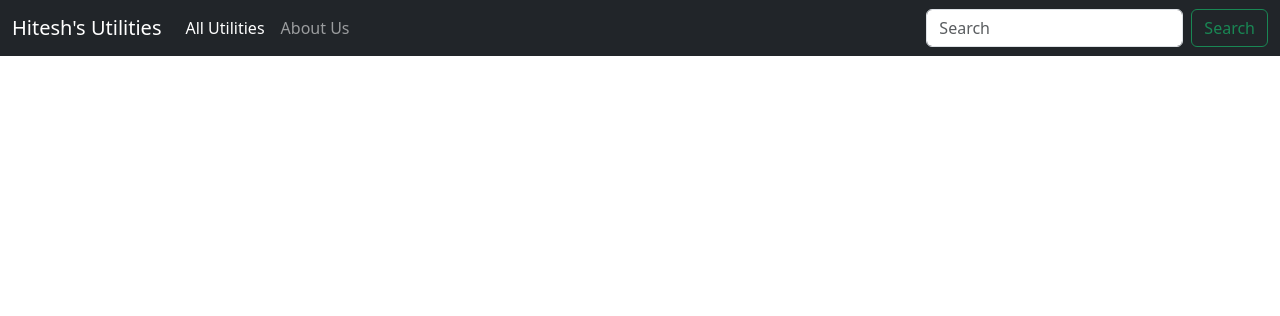
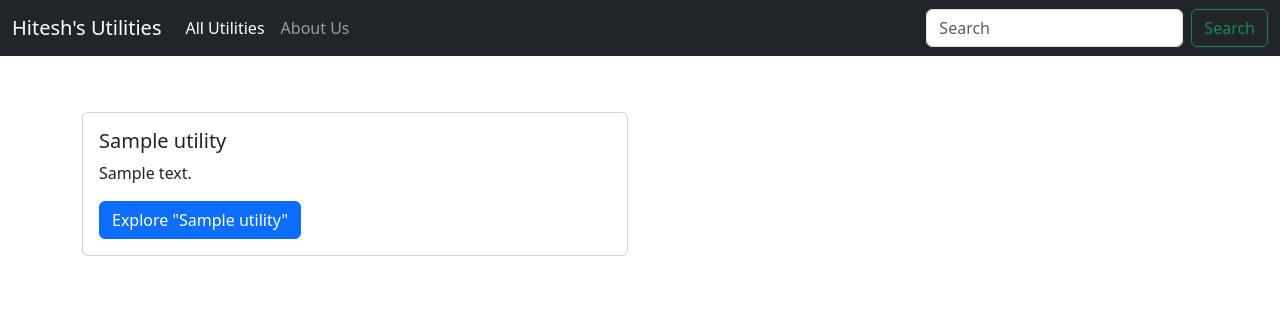
Before and after one commit to hitesh2408/ToDoApplication, a Django app: page / in a window 1280 px wide. Shown: the top 316 px of the page. Run offline with Django 5.2, Linux system fonts and the light colour scheme; tables that the repository leaves empty hold one stand-in row (values such as "Sample post").

Commit message:
update home template

```diff
--- a/toDoApp/templates/index.html
+++ b/toDoApp/templates/index.html
@@ -4,4 +4,35 @@
 
 {% block body %}
 
+<div class="container my-5">
+
+  <div class="row">
+  {% for utility in utlities %}
+
+      {% if forloop.counter|divisibleby:2 %}
+        <div class="col-sm-6">
+      {% else %}
+        <div class="col-sm-6 mb-3 mb-sm-0">
+      {% endif %}
+          <div class="card my-2">
+            <div class="card-body">
+              <h5 class="card-title">{{utility.utility_name}}</h5>
+              <p class="card-text">{{utility.utility_description}}</p>
+              <a href="{{utility.utility_path}}" class="btn btn-primary">Explore "{{utility.utility_name}}"</a>
+            </div>
+          </div>
+
+        </div>
+
+      {% if forloop.counter|divisibleby:2 %}
+        </div>
+        <div class="row">
+      {% endif %}
+
+  {% empty %}
+    <h2 class="card-title"> No utilities found </h2>
+  {% endfor %}
+
+</div>
+
 {% endblock body %}
```
Also changed, not shown: toDoApp/templates/toDoApp/addTask.html (deleted, +0 -22 lines).
